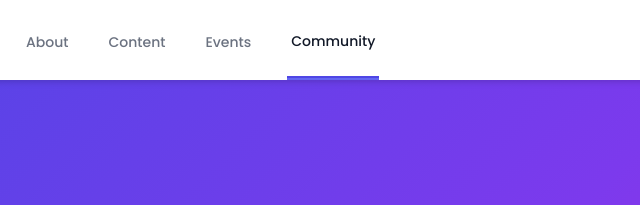
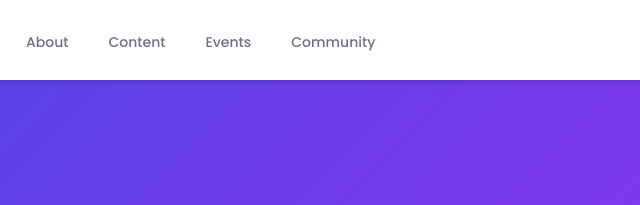
Before and after one commit to mdhabibullahmahmudncs13/Osomapti, a plain HTML site: page nav/community.html in a window 1280 px wide. Shown: the top 205 px of the page, 285-925 px from the left. Drawn offline with nearby package versions, Linux system fonts and the light colour scheme.

Commit message:
Update community.html

```diff
--- a/nav/community.html
+++ b/nav/community.html
@@ -178,7 +178,7 @@
                         <a href="/nav/about.html" class="nav-link border-transparent text-gray-500 hover:text-gray-700 inline-flex items-center px-1 pt-1 text-sm font-medium">About</a>
                         <a href="/nav/content.html" class="nav-link border-transparent text-gray-500 hover:text-gray-700 inline-flex items-center px-1 pt-1 text-sm font-medium">Content</a>
                         <a href="/nav/events.html" class="nav-link border-transparent text-gray-500 hover:text-gray-700 inline-flex items-center px-1 pt-1 text-sm font-medium">Events</a>
-                        <a href="/nav/community.html" class="nav-link active-nav border-indigo-500 text-gray-900 inline-flex items-center px-1 pt-1 border-b-2 text-sm font-medium">Community</a>
+                        <a href="/nav/community.html" class="nav-link border-transparent text-gray-500 hover:text-gray-700 inline-flex items-center px-1 pt-1 text-sm font-medium">Community</a>
                     </div>
                 </div>
                 <div class="hidden sm:ml-6 sm:flex sm:items-center">
```
